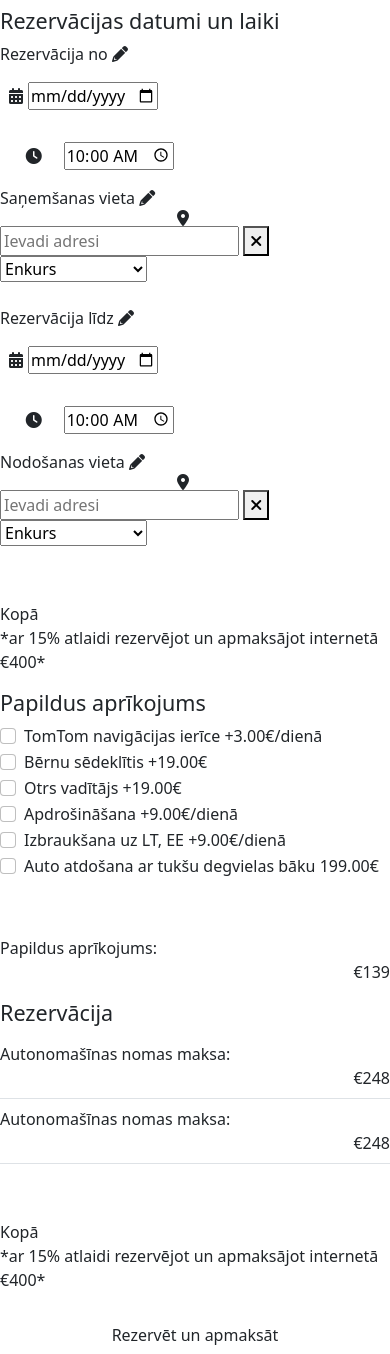
After one commit to janislaugalis/CarK, a PHP site: page /bookings.php in a window 390 px wide. The commit adds this page. Run offline with PHP 8.4, Linux system fonts and the light colour scheme; some libraries are stand-ins or nearby versions.

Commit message:
Veicu labojumus.

```diff
--- /dev/null
+++ b/Majas_lapa/bookings.php
@@ -0,0 +1,349 @@
+<!DOCTYPE html>
+<html lang="lv">
+<meta name="viewport" content="width=device-width, initial-scale=1.0">
+
+<head>
+    <meta charset="UTF-8">
+    <meta http-equiv="X-UA-Compatible" content="IE=edge">
+    <meta name="viewport" content="width=device-width, initial-scale=1.0">
+    <title>booking</title>
+    <link rel="stylesheet" href="https://cdnjs.cloudflare.com/ajax/libs/jquery-steps/1.1.0/jquery.steps.min.css">
+    <script src="https://cdnjs.cloudflare.com/ajax/libs/jquery/3.6.0/jquery.min.js"></script>
+
+    <!--  -->
+    <link rel="stylesheet" href="/CarK/assets/booking/style.css">
+    <link rel="stylesheet" href="/CarK/assets/booking/jquery.step.main.css">
+    <link rel="stylesheet" href="/CarK/assets/booking/jquery.steps.css">
+    <link rel="stylesheet" href="/CarK/assets/booking/normalize.css">
+    <link rel="stylesheet" href="js/pickadate.js-3.6.2/lib/themes/classic.css">
+    <link rel="stylesheet" href="js/pickadate.js-3.6.2/lib/themes/classic.date.css">
+    <link rel="stylesheet" href="js/pickadate.js-3.6.2/lib/themes/classic.time.css">
+    <link rel="stylesheet" href="https://cdnjs.cloudflare.com/ajax/libs/font-awesome/6.2.1/css/all.min.css"
+        integrity="sha512-MV7K8+y+gLIBoVD59lQIYicR65iaqukzvf/nwasF0nqhPay5w/9lJmVM2hMDcnK1OnMGCdVK+iQrJ7lzPJQd1w=="
+        crossorigin="anonymous" referrerpolicy="no-referrer" />
+    <link rel="stylesheet" href="https://cdn.jsdelivr.net/npm/bootstrap@5.2.3/dist/css/bootstrap.min.css"
+        integrity="sha384-rbsA2VBKQhggwzxH7pPCaAqO46MgnOM80zW1RWuH61DGLwZJEdK2Kadq2F9CUG65" crossorigin="anonymous">
+    <link rel="preconnect" href="https://fonts.googleapis.com">
+    <link rel="preconnect" href="https://fonts.gstatic.com" crossorigin>
+    <link href="https://fonts.googleapis.com/css2?family=Inter:wght@100;200;300;400;500;600;700;800;900&display=swap"
+        rel="stylesheet">
+</head>
+
+<body>
+    <div class="booking-container">
+        <div class="header">
+        </div>
+
+        <form id="example-form" action="#">
+            <div id="wizard">
+                <h3> </h3>
+                <section>
+                    <h4 class="booking-title">Rezervācijas datumi un laiki</h4>
+
+                    <div class="row">
+                        <div class="col-md-7">
+                            <div class="row">
+                                <span class="small-booking-text">Rezervācija no <i
+                                        class="fa-solid fa-pencil"></i></span>
+                                <div class="row input-field-row">
+                                    <div class="col-md-7 d-flex align-items-center">
+                                        <div class="row p-md-0 p-3">
+                                            <div
+                                                class="col-md col iespejas p-0 d-flex justify-content-center align-items-center">
+                                                <i class="fa-solid fa-calendar-days ikona"></i>
+                                            </div>
+                                            <div class="col-md-9 col-10 p-0">
+                                                <input class="sanemsanadat datumsno" type="date"
+                                                    name="sanemsanas-datums" placeholder="dd-mm-yyyy" value=""
+                                                    min="1997-01-01" max="2030-12-31">
+                                            </div>
+                                        </div>
+                                    </div>
+                                    <div class="col-md-5">
+                                        <div class="row p-md-0 p-3">
+                                            <div
+                                                class="col-md col iespejas p-0 d-flex justify-content-center align-items-center">
+                                                <i class="fa-solid fa-clock ikona"></i>
+                                            </div>
+                                            <div class="col-md-8 col-10 p-0 pe-3 br-1">
+                                                <input class="sanemsanalaiks laiksno" type="time"
+                                                    name="sanemsanas-laiks" value="10:00" />
+                                            </div>
+                                        </div>
+                                    </div>
+                                </div>
+                            </div>
+                        </div>
+                        <div class="col-md-5">
+                            <div class="row">
+                                <span class="small-booking-text">Saņemšanas vieta <i
+                                        class="fa-solid fa-pencil"></i></span>
+                                <div class="row input-field-row-2">
+                                    <div class="col-md col izmers p-0 d-flex justify-content-center align-items-center">
+                                        <i class="fa-solid fa-location-dot ikona "></i>
+                                    </div>
+                                    <div class="col-md-11 sanemsana">
+                                        <div id="input-box">
+                                            <input id="input1" placeholder="Ievadi adresi">
+                                            <button type="button" id="close1"> <i class="fa-solid fa-xmark xmark"></i>
+                                            </button>
+                                        </div>
+                                        <select class="" onchange="selection()" id="select1">
+
+                                        <option value="1">Enkurs</option>
+                                        <option value="2">Lidosta "Liepāja"</option>
+                                        <option value="0">Adrese Liepājā</option>
+                                        </select>
+                                    </div>
+                                </div>
+                            </div>
+                        </div>
+                    </div>
+
+                    <div class="row pt-4">
+                        <div class="col-md-7">
+                            <div class="row">
+                                <span class="small-booking-text">Rezervācija līdz <i
+                                        class="fa-solid fa-pencil"></i></span>
+                                <div class="row input-field-row">
+                                    <div class="col-md-7 d-flex align-items-center">
+                                        <div class="row p-md-0 p-3">
+                                            <div
+                                                class="col-md col iespejas p-0 d-flex justify-content-center align-items-center">
+                                                <i class="fa-solid fa-calendar-days ikona"></i>
+                                            </div>
+                                            <div class="col-md-9 col-10 p-0">
+                                                <input class="sanemsanadat datumsno" type="date"
+                                                    name="sanemsanas-datums" placeholder="dd-mm-yyyy" value=""
+                                                    min="1997-01-01" max="2030-12-31">
+                                            </div>
+                                        </div>
+                                    </div>
+                                    <div class="col-md-5">
+                                        <div class="row p-md-0 p-3">
+                                            <div
+                                                class="col-md col iespejas p-0 d-flex justify-content-center align-items-center">
+                                                <i class="fa-solid fa-clock ikona"></i>
+                                            </div>
+                                            <div class="col-md-8 col-10 p-0 pe-3 br-1">
+                                                <input class="sanemsanalaiks laiksno" type="time"
+                                                    name="sanemsanas-laiks" value="10:00" />
+                                            </div>
+                                        </div>
+                                    </div>
+                                </div>
+                            </div>
+                        </div>
+                        <div class="col-md-5">
+                            <div class="row">
+                                <span class="small-booking-text">Nodošanas vieta <i
+                                        class="fa-solid fa-pencil"></i></span>
+                                <div class="row input-field-row-2">
+                                    <div class="col-md col izmers p-0 d-flex justify-content-center align-items-center">
+                                        <i class="fa-solid fa-location-dot ikona "></i>
+                                    </div>
+                                    <div class="col-md-11 nodosana">
+                                        <div id="input-box2">
+                                            <input id="input1" placeholder="Ievadi adresi">
+                                            <button type="button" id="close2"> <i class="fa-solid fa-xmark xmark"></i>
+                                            </button>
+                                        </div>
+                                        <select class="" onchange="selection2()" id="select2">
+
+                                        <option value="1">Enkurs</option>
+                                        <option value="2">Lidosta "Liepāja"</option>
+                                        <option value="0">Adrese Liepājā</option>
+                                        </select>
+                                    </div>
+                                </div>
+                            </div>
+                        </div>
+                    </div>
+                    <div class="row mt-5 border-top-bottom py-2">
+                        <div class="col-md-8">
+                            <span class="total d-block">Kopā</span>
+                            <span class="total-description d-block">*ar 15% atlaidi rezervējot un apmaksājot
+                                internetā</span>
+                        </div>
+                        <div class="col-md-4">
+                            <span class="price d-block w-100">
+                                €400*
+                            </span>
+                        </div>
+                    </div>
+
+                </section>
+                <h3> </h3>
+                <section>
+                    <div class="row">
+                        <div class="col-12">
+                            <h4 class="booking-title">Papildus aprīkojums</h4>
+                            <div class="row">
+                                <div class="col-12">
+
+
+                                    <div class="form-check">
+                                        <input class="form-check-input" type="checkbox" value="" id="flexCheckDefault">
+                                        <label class="form-check-label" for="flexCheckDefault">
+                                            <span class="aprikojuma-nosaukums">
+                                                TomTom navigācijas ierīce
+                                            </span>
+                                            <span class="aprikojuma-cena">
+                                                +3.00€/dienā
+                                            </span>
+                                        </label>
+                                    </div>
+                                    <div class="form-check">
+                                        <input class="form-check-input" type="checkbox" value="" id="flexCheckDefault">
+                                        <label class="form-check-label" for="flexCheckDefault">
+                                            <span class="aprikojuma-nosaukums">
+                                                Bērnu sēdeklītis
+                                            </span>
+                                            <span class="aprikojuma-cena">
+                                                +19.00€
+                                            </span>
+                                        </label>
+                                    </div>
+
+
+
+
+                                    <div class="form-check">
+                                        <input class="form-check-input" type="checkbox" value="" id="flexCheckDefault">
+                                        <label class="form-check-label" for="flexCheckDefault">
+                                            <span class="aprikojuma-nosaukums">
+                                                Otrs vadītājs
+                                            </span>
+                                            <span class="aprikojuma-cena">
+                                                +19.00€
+                                            </span>
+                                        </label>
+                                    </div>
+                                    <div class="form-check">
+                                        <input class="form-check-input" type="checkbox" value="" id="flexCheckDefault">
+                                        <label class="form-check-label" for="flexCheckDefault">
+                                            <span class="aprikojuma-nosaukums">
+                                                Apdrošināšana
+                                            </span>
+                                            <span class="aprikojuma-cena">
+                                                +9.00€/dienā
+                                            </span>
+                                        </label>
+                                    </div>
+
+
+
+
+                                    <div class="form-check">
+                                        <input class="form-check-input" type="checkbox" value="" id="flexCheckDefault">
+                                        <label class="form-check-label" for="flexCheckDefault">
+                                            <span class="aprikojuma-nosaukums">
+                                                Izbraukšana uz LT, EE
+                                            </span>
+                                            <span class="aprikojuma-cena">
+                                                +9.00€/dienā
+                                            </span>
+                                        </label>
+                                    </div>
+                                    <div class="form-check">
+                                        <input class="form-check-input" type="checkbox" value="" id="flexCheckDefault">
+                                        <label class="form-check-label" for="flexCheckDefault">
+                                            <span class="aprikojuma-nosaukums">
+                                                Auto atdošana ar tukšu degvielas bāku
+                                            </span>
+                                            <span class="aprikojuma-cena">
+                                                199.00€
+                                            </span>
+                                        </label>
+                                    </div>
+
+
+
+
+                                </div>
+                            </div>
+                        </div>
+                    </div>
+                    <div class="row mt-5 border-top-bottom py-2">
+                        <div class="col-md-8">
+                            <span class="rezervacija d-block">Papildus aprīkojums:</span>
+
+                        </div>
+                        <div class="col-md-4">
+                            <span class="nomas-maksa d-block w-100 text-end">
+                                €139
+                            </span>
+                        </div>
+                    </div>
+
+                </section>
+                <h3> </h3>
+                <section>
+                    <div class="row">
+                        <div class="col-12">
+                            <h4 class="booking-title">Rezervācija</h4>
+                            <div class="row">
+                                <div class="col-12">
+                                    <div class="row  border-bottom py-2">
+                                        <div class="col-md-8 ">
+                                            <span class="rezervacija"> Autonomašīnas nomas maksa:</span>
+
+                                        </div>
+                                        <div class="col-md-4">
+                                            <span class="nomas-maksa d-block w-100 text-end">
+                                                €248
+                                            </span>
+                                        </div>
+                                    </div>
+                                    <div class="row  border-bottom py-2">
+                                        <div class="col-md-8 ">
+                                            <span class="rezervacija"> Autonomašīnas nomas maksa:</span>
+
+                                        </div>
+                                        <div class="col-md-4">
+                                            <span class="nomas-maksa d-block w-100 text-end">
+                                                €248
+                                            </span>
+                                        </div>
+                                    </div>
+
+
+                                    <div class="row mt-5 border-top-bottom py-2">
+                                        <div class="col-md-8">
+                                            <span class="total d-block">Kopā</span>
+                                            <span class="total-description d-block">*ar 15% atlaidi rezervējot un
+                                                apmaksājot internetā</span>
+                                        </div>
+                                        <div class="col-md-4">
+                                            <span class="price d-block w-100">
+                                                €400*
+                                            </span>
+                                        </div>
+
+                                    </div>
+                                        <div class="col-md-6">
+                                            <button class="btn d-block w-100 mt-3  rezervacijas-poga2" type="button">Rezervēt un apmaksāt</button>
+
+                                        </div>
+                                    </div>
+                                </div>
+                            </div>
+                        </div>
+                    </div>
+
+
+                </section>
+
+            </div>
+        </form>
+    </div>
+
+</body>
+<script src="http://ajax.aspnetcdn.com/ajax/jquery.validate/1.11.1/jquery.validate.min.js"></script>
+<script src="https://ajax.googleapis.com/ajax/libs/jquery/2.1.1/jquery.min.js"></script>
+<script src="https://cdnjs.cloudflare.com/ajax/libs/jquery-steps/1.1.0/jquery.steps.min.js"
+    integrity="sha512-bE0ncA3DKWmKaF3w5hQjCq7ErHFiPdH2IGjXRyXXZSOokbimtUuufhgeDPeQPs51AI4XsqDZUK7qvrPZ5xboZg=="
+    crossorigin="anonymous" referrerpolicy="no-referrer"></script>
+<script src="/CarK/assets/booking/script.js"></script>
+
+</html>
--- a/Majas_lapa/footer.php
+++ b/Majas_lapa/footer.php
@@ -32,7 +32,8 @@
         <p>Baseina iela 13
           Liepāja<br>
           Phone: +37155555588<br>
-          Email: cark@carK/p>
+          Email: cark@carK
+        </p>
       </div>
     </div>
   </div>
--- a/Majas_lapa/index.php
+++ b/Majas_lapa/index.php
@@ -84,17 +84,17 @@
                     <div class="review col-md-4">
                         <h5 class="card-title">Reinis Ķēde</h5>
                         <p class="card-text">Salonā nebij smēķēts</p>
-                        <p class="card-text"><small class="text-muted">Posted on 01/01/2022</small></p>
+                        <p class="card-text"><small class="text-muted">Publicēts 01/01/2022</small></p>
                     </div>
                     <div class="review col-md-4">
                         <h5 class="card-title">Reinis Ķēde</h5>
                         <p class="card-text">Salonā nebij smēķēts</p>
-                        <p class="card-text"><small class="text-muted">Posted on 01/01/2022</small></p>
+                        <p class="card-text"><small class="text-muted">Publicēts 01/01/2022</small></p>
                     </div>
                     <div class="review col-md-4">
                         <h5 class="card-title">Reinis Ķēde</h5>
                         <p class="card-text">Salonā nebij smēķēts</p>
-                        <p class="card-text"><small class="text-muted">Posted on 01/01/2022</small></p>
+                        <p class="card-text"><small class="text-muted">Publicēts 01/01/2022</small></p>
                     </div>
                 </div>
             </div>
```
Also changed, not shown: Majas_lapa/auto_lapa.php (+7 -6 lines), Majas_lapa/booking-dizains.php (deleted, +0 -287 lines), Majas_lapa/filtrs.php (+8 -6 lines).
